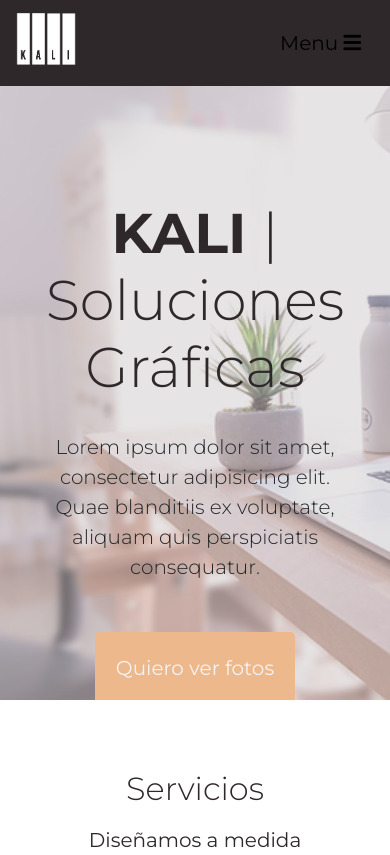
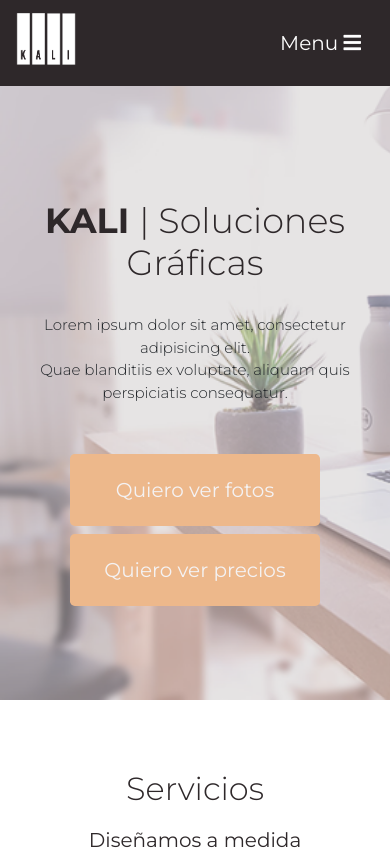
Before and after one commit to paulawoloszyn/KALIweb, a plain HTML site: page index.html in a window 390 px wide. Shown: the top 855 px of the page. Drawn offline with Linux system fonts and the light colour scheme.

Commit message:
Responsive - Media queries

```diff
--- a/css/estilos.css
+++ b/css/estilos.css
@@ -139,4 +139,17 @@ header {
     .contacto .col a .fa-instagram {
       color: #e1306c; }
 
+/*----MEDIA QUERIES*/
+
+@media screen and (max-width: 800px) {
+    .servicios, .promociones {height: auto;}
+}
+
+@media screen and (max-width: 400px) {
+    header .display-4 {font-size: 35px;}
+    header .lead {font-size: 15px;}
+    header .btn {display: inline-block; width: 250px; overflow: hidden;}
+    header .btn {margin-bottom: 50px;}
+}
+
 /*# sourceMappingURL=estilos.css.map */
--- a/index.html
+++ b/index.html
@@ -26,15 +26,15 @@
 </head>
 <body id="page-top">
 
-<!--    Menú de NAVEGACIÓN (MediaQueries!) ---------->
+<!--    Menú de NAVEGACIÓN ---------->
 
    <nav data-scroll-header class="navbar navbar-expand-lg fixed-top" id="MainNav">
        <div class="container">
            <a class="navbar-brand" href="#page-top"><img src="img/logo.png" alt="KALI Soluciones"></a>
-<!--       PONER MEDIAQUERIS ACÁ!-->
+
        <button class="navbar-toggler navbar-toggler-right" type="button" data-toggle="collapse" data-target="#navbar" aria-controls="navbar" aria-expanded="false" aria-label="Menu de navegacion">
-            Menu
-        <i class="fas fa-bars"></i>
+            <span class="text-white">Menu</span>
+        <i class="fas fa-bars text-white"></i>
         </button>
 <!--    Pestañas dentro del MENÚ -------->
         <div class="collapse navbar-collapse" id="navbar">
@@ -66,8 +66,8 @@
         <h1 class="display-4">KALI <span>| Soluciones Gráficas</span></h1>
         <p class="lead">Lorem ipsum dolor sit amet, consectetur adipisicing elit. <br>
         Quae blanditiis ex voluptate, aliquam quis perspiciatis consequatur.</p>
-        <button class="btn btn-lg"><a href="#trabajos">Quiero ver fotos</a></button>
-        <button class="btn btn-lg"><a href="#promociones">Quiero ver precios</a></button>
+        <button class="btn btn-lg mb-2"><a href="#trabajos">Quiero ver fotos</a></button>
+        <button class="btn btn-lg mb-2"><a href="#promociones">Quiero ver precios</a></button>
     </div>
 </header>
 
```
